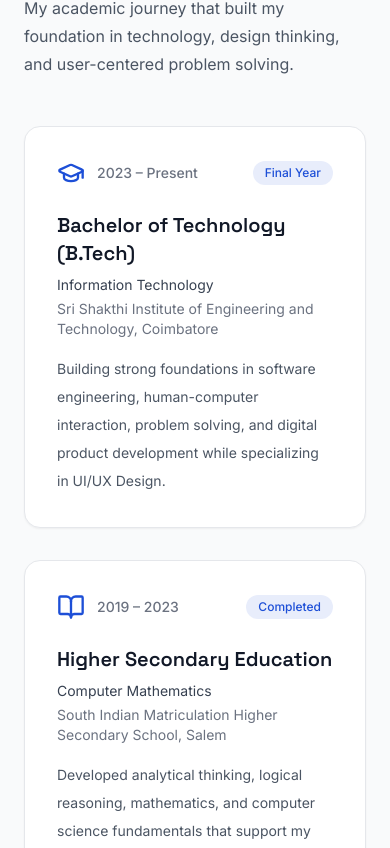
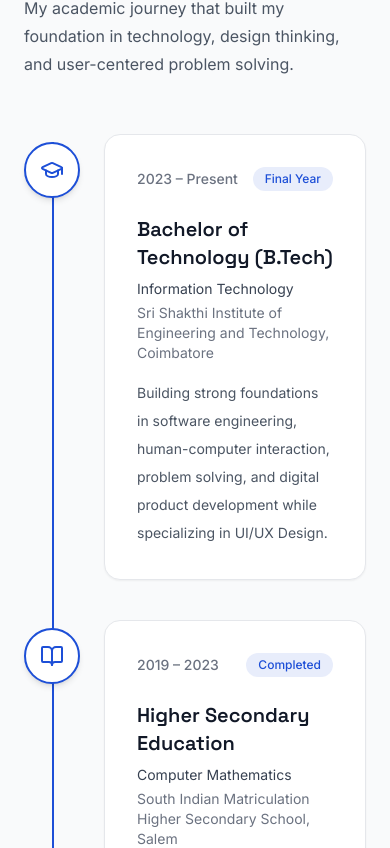
Before and after one commit to Purusothaman5767/portfolio, a React (Vite) app: page / in a window 390 px wide. Shown: the part 9436-10284 px from the top of the page. Built offline with nearby package versions, Linux system fonts and the light colour scheme.

Commit message:
Initial commit: portfolio with contact section and banner

```diff
--- a/src/components/ContactSection.tsx
+++ b/src/components/ContactSection.tsx
@@ -42,7 +42,6 @@ const ContactSection = () => {
     const templateId = import.meta.env.VITE_EMAILJS_TEMPLATE_ID;
     const publicKey = import.meta.env.VITE_EMAILJS_PUBLIC_KEY;
 
-    // Check if keys are missing
     if (!serviceId || !templateId || !publicKey) {
       alert(
         "EmailJS keys missing!\n\nPlease check your .env file and restart the server."
@@ -185,15 +184,19 @@ const ContactSection = () => {
           </div>
         </div>
 
-        {/* Right Side Illustration */}
+        {/* Right Side Illustration with Banner */}
         <motion.div
           initial={{ opacity: 0, scale: 0.95 }}
           animate={isVisible ? { opacity: 1, scale: 1 } : {}}
           transition={{ duration: 0.6, delay: 0.2 }}
           className="hidden lg:flex justify-center items-center"
         >
-          <div className="w-full h-80 rounded-2xl bg-gradient-to-br from-primary/10 via-transparent to-primary/20 flex items-center justify-center">
-            <div className="w-40 h-40 rounded-full bg-primary/20 blur-3xl" />
+          <div className="w-full h-80 rounded-2xl bg-white flex items-center justify-center overflow-hidden">
+            <img
+              src="/Banner.png"   // <-- must match exact file name
+              alt="Banner"
+              className="w-full h-full object-cover rounded-2xl"
+            />
           </div>
         </motion.div>
       </div>
--- a/src/components/EducationSection.tsx
+++ b/src/components/EducationSection.tsx
@@ -25,8 +25,11 @@ const education = [
   },
 ];
 
+const NODE_SIZE = 56; // px, matches w-14/h-14
+
 const EducationSection = () => {
   const [isVisible, setIsVisible] = useState(false);
+  const [hoveredIndex, setHoveredIndex] = useState<number | null>(null);
   const ref = useRef<HTMLDivElement>(null);
 
   useEffect(() => {
@@ -42,6 +45,7 @@ const EducationSection = () => {
 
   return (
     <section id="education" className="pt-[120px] pb-20 bg-gray-50" ref={ref}>
+      {/* ⬇ WIDTH FIX: max-w-4xl → max-w-6xl to match your other sections */}
       <div className="mx-auto max-w-6xl px-6">
         {/* Heading */}
         <motion.h2
@@ -56,44 +60,116 @@ const EducationSection = () => {
           initial={{ opacity: 0, y: 25 }}
           animate={isVisible ? { opacity: 1, y: 0 } : {}}
           transition={{ duration: 0.6, delay: 0.1 }}
-          className="text-gray-600 max-w-2xl mb-12 leading-7"
+          className="text-gray-600 max-w-2xl mb-16 leading-7"
         >
           My academic journey that built my foundation in technology, design thinking, and user-centered problem solving.
         </motion.p>
 
-        {/* Cards */}
-        <div className="grid grid-cols-1 md:grid-cols-2 gap-8">
-          {education.map((item, index) => (
+        {/* Vertical timeline */}
+        <div className="relative">
+          {/* ⬇ THE LINE — track (faint, full height) */}
+          <div
+            className="absolute top-0 bottom-0 w-[2px] bg-gray-200 z-0"
+            style={{ left: NODE_SIZE / 2 }}
+          />
+          {/* ⬇ THE LINE — animated progress line (draws downward on scroll) */}
           <motion.div
-              key={item.degree}
-              initial={{ opacity: 0, y: 30 }}
-              animate={isVisible ? { opacity: 1, y: 0 } : {}}
-              transition={{ duration: 0.6, delay: index * 0.2 }}
-              className="group relative rounded-2xl bg-white border border-gray-200 shadow-sm hover:shadow-lg transition-all duration-300 p-8 flex flex-col"
+            className="absolute top-0 w-[2px] bg-primary origin-top z-0"
+            style={{ left: NODE_SIZE / 2, bottom: 0 }}
+            initial={{ scaleY: 0 }}
+            animate={isVisible ? { scaleY: 1 } : {}}
+            transition={{ duration: 1.1, delay: 0.3, ease: "easeInOut" }}
+          />
+
+          <div className="space-y-12">
+            {education.map((item, index) => {
+              const Icon = item.icon;
+              const nodeDelay = 0.3 + index * 0.55;
+              const cardDelay = nodeDelay + 0.15;
+              const isHovered = hoveredIndex === index;
+
+              return (
+                <div key={item.degree} className="relative flex gap-6 items-start">
+                  {/* Node — sits on top of the line, centered on it */}
+                  <motion.div
+                    className="relative z-20 flex-shrink-0 rounded-full bg-white border-2 border-primary shadow-md flex items-center justify-center"
+                    style={{ width: NODE_SIZE, height: NODE_SIZE }}
+                    initial={{ scale: 0, opacity: 0 }}
+                    animate={
+                      isVisible
+                        ? { scale: isHovered ? 1.12 : 1, opacity: 1 }
+                        : {}
+                    }
+                    transition={
+                      isVisible && hoveredIndex !== null
+                        ? { duration: 0.25, ease: "easeOut" }
+                        : { duration: 0.45, delay: nodeDelay, ease: "backOut" }
+                    }
                   >
-              {/* Icon + Badge */}
-              <div className="flex items-center justify-between mb-6">
-                <div className="flex items-center gap-3">
-                  <item.icon className="w-7 h-7 text-primary" />
-                  <span className="text-sm font-medium text-gray-500">{item.period}</span>
-                </div>
-                <span className="px-3 py-1 text-xs font-medium rounded-full bg-primary/10 text-primary">
+                    <motion.div
+                      className="absolute inset-0 rounded-full bg-primary/10"
+                      initial={{ opacity: 0 }}
+                      animate={{ opacity: isHovered ? 1 : 0 }}
+                      transition={{ duration: 0.25 }}
+                    />
+                    <motion.div
+                      className="relative z-10"
+                      animate={isHovered ? { rotate: [0, -8, 8, 0] } : { rotate: 0 }}
+                      transition={{ duration: 0.4 }}
+                    >
+                      <Icon className="w-6 h-6 text-primary" />
+                    </motion.div>
+                  </motion.div>
+
+                  {/* Card */}
+                  <motion.div
+                    onHoverStart={() => setHoveredIndex(index)}
+                    onHoverEnd={() => setHoveredIndex(null)}
+                    initial={{ opacity: 0, x: 24 }}
+                    animate={
+                      isVisible
+                        ? { opacity: 1, x: 0, y: isHovered ? -6 : 0 }
+                        : {}
+                    }
+                    transition={
+                      isVisible && hoveredIndex !== null
+                        ? { duration: 0.25, ease: "easeOut" }
+                        : { duration: 0.55, delay: cardDelay }
+                    }
+                    className={`flex-1 rounded-2xl bg-white border p-8 transition-shadow duration-300 ${
+                      isHovered
+                        ? "border-primary/50 shadow-xl"
+                        : "border-gray-200 shadow-sm"
+                    }`}
+                    style={{ marginTop: (NODE_SIZE - 24) / 2 - 24 }}
+                  >
+                    <div className="flex items-center justify-between mb-6 flex-wrap gap-3">
+                      <span className="text-sm font-medium text-gray-500">
+                        {item.period}
+                      </span>
+                      <motion.span
+                        animate={{ scale: isHovered ? 1.06 : 1 }}
+                        transition={{ duration: 0.2 }}
+                        className="px-3 py-1 text-xs font-medium rounded-full bg-primary/10 text-primary"
+                      >
                         {item.badge}
-                </span>
+                      </motion.span>
                     </div>
 
-              {/* Content */}
                     <h3 className="text-xl font-semibold text-gray-900 mb-2">
                       {item.degree}
                     </h3>
                     <p className="text-sm text-gray-700 mb-1">{item.specialization}</p>
                     <p className="text-sm text-gray-500 mb-4">{item.institution}</p>
 
-              <p className="text-sm text-gray-600 leading-7 flex-1">
+                    <p className="text-sm text-gray-600 leading-7">
                       {item.description}
                     </p>
                   </motion.div>
-          ))}
+                </div>
+              );
+            })}
+          </div>
         </div>
       </div>
     </section>
```
Also changed, not shown: public/Banner.png (added). Lines whose indentation alone changed are shown as unchanged.
